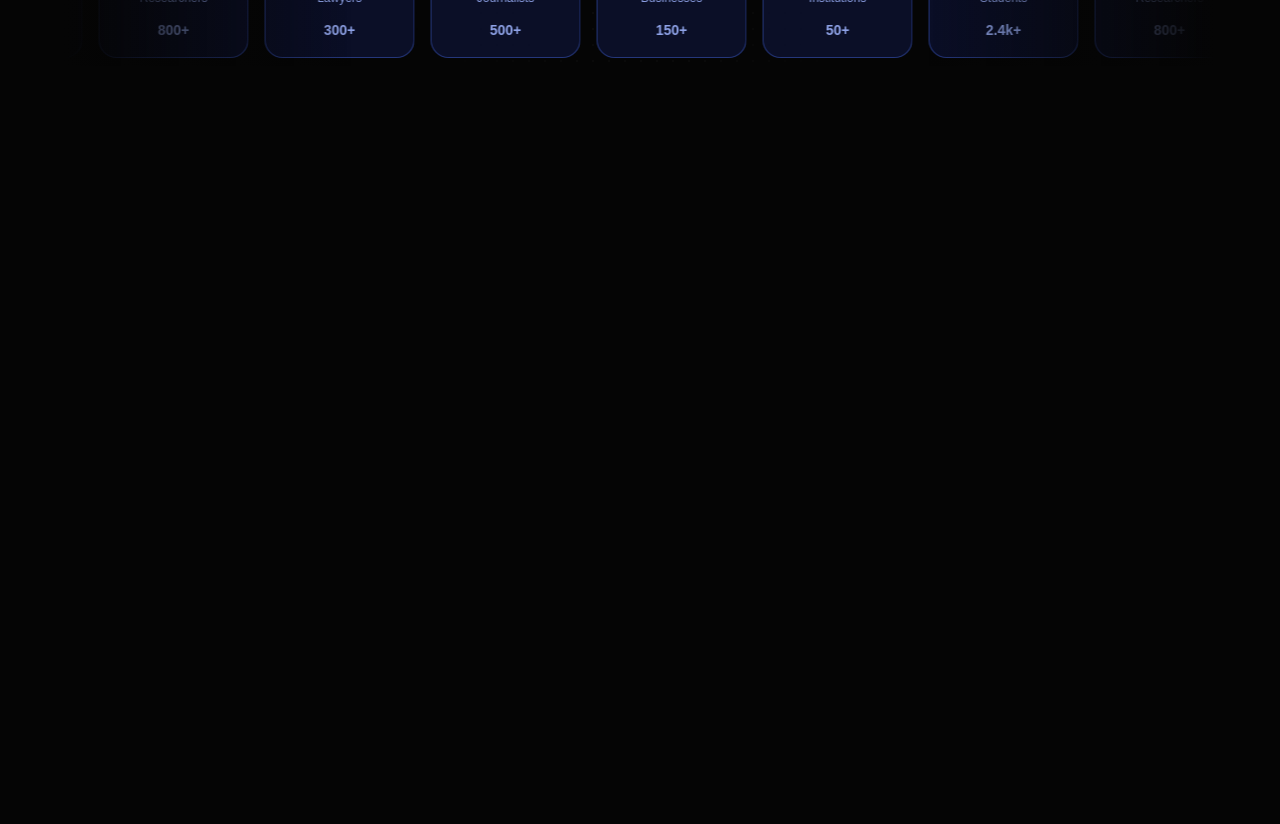
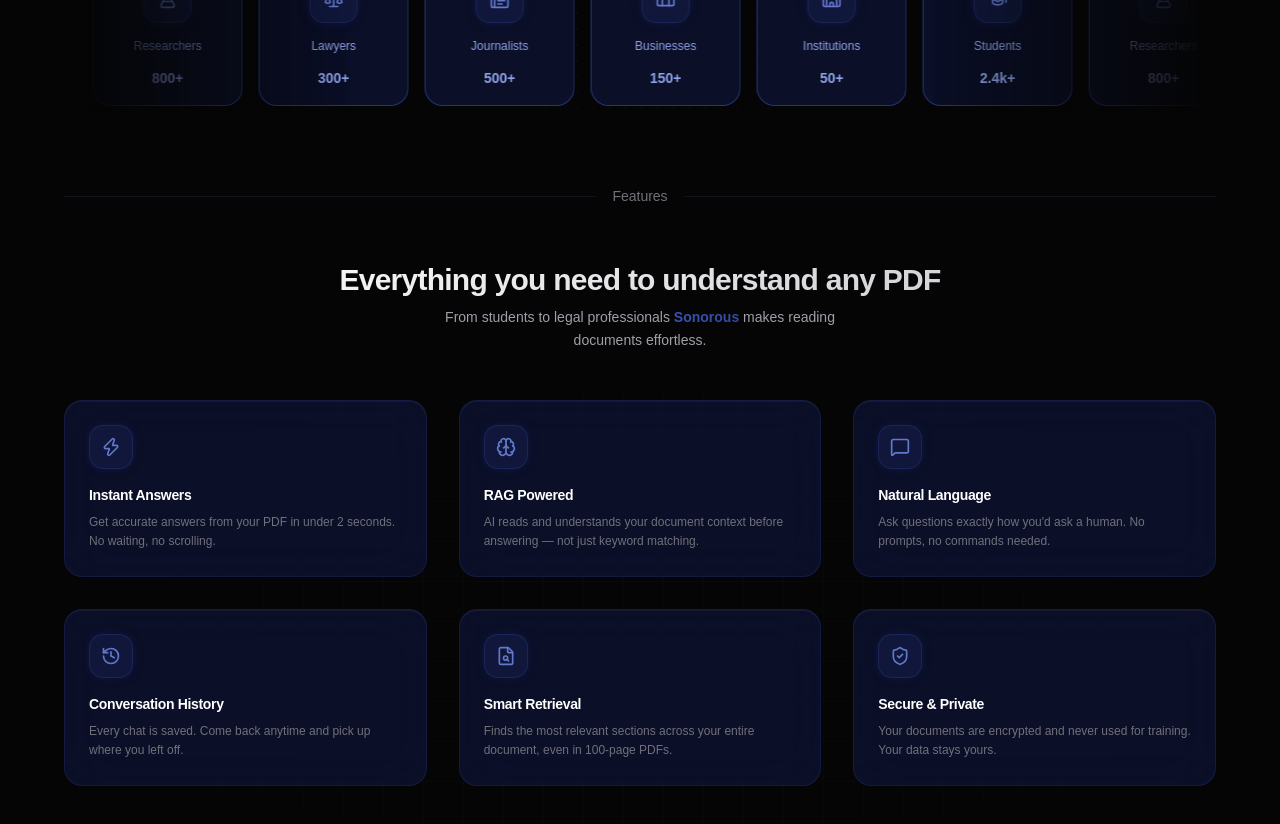
Before and after one commit to adhamahmed23A/Pdf-Analyzer-Mern-stack, a React (Vite) app: page / in a window 1280 px wide. Shown: the part 1260-2084 px from the top of the page. Before the commit the page ends 1374 px from the top, so only its background shows below. Built offline with nearby package versions, Linux system fonts and the light colour scheme.

Commit message:
Finished the animated feature section

```diff
--- /dev/null
+++ b/src/components/ui/grid-pattern.tsx
@@ -0,0 +1,79 @@
+import React from "react";
+import { cn } from "@/lib/utils";
+
+interface GridPatternProps {
+  width?: number;
+  height?: number;
+  x?: number;
+  y?: number;
+  squares?: [number, number][];
+  strokeDasharray?: string;
+  className?: string;
+  [key: string]: any;
+}
+
+export function GridPattern({
+  width = 40,
+  height = 40,
+  x = -1,
+  y = -1,
+  strokeDasharray = "0",
+  squares,
+  className,
+  ...props
+}: GridPatternProps) {
+  const id = React.useId();
+
+  return (
+    <svg
+      aria-hidden="true"
+      className={cn(
+        "pointer-events-none absolute inset-0 h-full w-full fill-gray-400/30 stroke-gray-400/30",
+        className,
+      )}
+      {...(props as any)}
+    >
+      <defs>
+        <pattern
+          height={height}
+          id={id}
+          patternUnits="userSpaceOnUse"
+          width={width}
+          x={x}
+          y={y}
+        >
+          <path
+            d={`M.5 ${height}V.5H${width}`}
+            fill="none"
+            strokeDasharray={strokeDasharray}
+          />
+        </pattern>
+      </defs>
+      <rect fill={`url(#${id})`} height="100%" strokeWidth={0} width="100%" />
+      {squares && (
+        <svg
+          aria-label="Grid squares"
+          className="overflow-visible"
+          role="img"
+          x={x}
+          y={y}
+        >
+          {squares.map(([x, y], index) => (
+            <rect
+              height={height - 1}
+              key={`${x}-${y}-${index}`}
+              strokeWidth="0"
+              width={width - 1}
+              x={x * width + 1}
+              y={y * height + 1}
+            />
+          ))}
+        </svg>
+      )}
+    </svg>
+  );
+}
+
+export type { GridPatternProps };
+
+export default GridPattern;
--- /dev/null
+++ b/src/constants/FeaturesData.ts
@@ -0,0 +1,47 @@
+import {
+  Zap,
+  Brain,
+  ShieldCheck,
+  History,
+  FileSearch,
+  MessageSquare,
+} from "lucide-react";
+
+export const FeaturesData = [
+  {
+    icon: Zap,
+    title: "Instant Answers",
+    description:
+      "Get accurate answers from your PDF in under 2 seconds. No waiting, no scrolling.",
+  },
+  {
+    icon: Brain,
+    title: "RAG Powered",
+    description:
+      "AI reads and understands your document context before answering — not just keyword matching.",
+  },
+  {
+    icon: MessageSquare,
+    title: "Natural Language",
+    description:
+      "Ask questions exactly how you'd ask a human. No prompts, no commands needed.",
+  },
+  {
+    icon: History,
+    title: "Conversation History",
+    description:
+      "Every chat is saved. Come back anytime and pick up where you left off.",
+  },
+  {
+    icon: FileSearch,
+    title: "Smart Retrieval",
+    description:
+      "Finds the most relevant sections across your entire document, even in 100-page PDFs.",
+  },
+  {
+    icon: ShieldCheck,
+    title: "Secure & Private",
+    description:
+      "Your documents are encrypted and never used for training. Your data stays yours.",
+  },
+];
--- a/src/constants/MotionVariants.tsx
+++ b/src/constants/MotionVariants.tsx
@@ -28,4 +28,8 @@ export const MotionVariants = {
     container,
     item,
   },
+  cardAnimation: {
+    hidden: { opacity: 0, y: 40, filter: "blur(4px)" },
+    show: { opacity: 1, y: 0, filter: "blur(0px)" },
+  },
 };
--- /dev/null
+++ b/src/routes/home/components/features.card.tsx
@@ -0,0 +1,66 @@
+/*
+ * Imports
+ */
+import { cn } from "@/lib/utils";
+import { MotionVariants } from "@/constants/MotionVariants";
+import { motion } from "motion/react";
+import type { LucideProps } from "lucide-react";
+const { cardAnimation } = MotionVariants;
+
+/*
+ * Types
+ */
+type Props = {
+  feature: {
+    icon: React.ForwardRefExoticComponent<
+      Omit<LucideProps, "ref"> & React.RefAttributes<SVGSVGElement>
+    >;
+    description: string;
+    title: string;
+  };
+  index: number;
+};
+export const FeatureCard = ({ feature, index }: Props) => {
+  return (
+    <>
+      <motion.div
+        key={feature.title}
+        variants={cardAnimation}
+        initial="hidden"
+        whileInView="show"
+        viewport={{ amount: "some", margin: "-60px" }}
+        transition={{
+          duration: 0.6,
+          delay: index * 0.1,
+        }}
+        className={cn(
+          "group rounded-2xl p-6 transition-all duration-300 hover:-translate-y-1 cursor-pointer",
+          "bg-[#0d1230]/80 backdrop-blur-xl",
+          "border border-[#3852b4]/20 hover:border-[#3852b4]/45",
+          "shadow-[inset_0_1px_0_rgba(255,255,255,0.05)]",
+          "hover:shadow-[inset_0_1px_0_rgba(255,255,255,0.05),0_8px_32px_rgba(56,82,180,0.12)]",
+        )}
+      >
+        {/* Icon */}
+        <div
+          className={cn(
+            "w-11 h-11 rounded-xl flex items-center justify-center mb-4",
+            "bg-[#3852b4]/15 border border-[#3852b4]/25",
+            "shadow-[0_0_12px_rgba(56,82,180,0.15)]",
+            "group-hover:shadow-[0_0_20px_rgba(56,82,180,0.35)] transition-all duration-300",
+          )}
+        >
+          <feature.icon size={20} className="text-[#6278cc]" />
+        </div>
+
+        {/* Text */}
+        <h3 className="text-sm font-semibold text-white mb-2 tracking-tight">
+          {feature.title}
+        </h3>
+        <p className="text-xs text-zinc-500 leading-relaxed">
+          {feature.description}
+        </p>
+      </motion.div>
+    </>
+  );
+};
--- /dev/null
+++ b/src/routes/home/components/features.section.tsx
@@ -0,0 +1,50 @@
+/*
+ * Imports
+ */
+import GridPattern from "@/components/ui/grid-pattern";
+import { cn } from "@/lib/utils";
+import { motion } from "motion/react";
+import { FeaturesData } from "@/constants/FeaturesData";
+import { FeatureCard } from "./features.card";
+
+export const FeaturesSection = () => {
+  return (
+    <div className="relative w-full min-h-screen overflow-hidden">
+      {/* Grid Pattern */}
+      <GridPattern
+        x={-1}
+        y={-1}
+        className={cn(
+          "[mask-image:radial-gradient(ellipse_at_center,white_30%,transparent_70%)] opacity-[8%]",
+        )}
+      />
+      {/* Content sits on top */}
+      <div className="relative z-10 h-full">
+        <motion.div
+          initial={{ opacity: 0, y: 20 }}
+          whileInView={{ opacity: 1, y: 0 }}
+          viewport={{ amount: "some", margin: "0px 0px -100px 0px" }}
+          transition={{ duration: 0.6, ease: [0.22, 1, 0.36, 1] }}
+          className="flex flex-col items-center text-center gap-2 mb-12"
+        >
+          <h2 className="text-3xl font-semibold tracking-tight bg-clip-text text-transparent bg-linear-120 dark:from-zinc-100 dark:via-zinc-200 dark:to-zinc-300 from-zinc-700 via-zinc-800 to-zinc-900">
+            Everything you need to understand any PDF
+          </h2>
+          <p className="text-sm text-zinc-400 max-w-md leading-relaxed">
+            From students to legal professionals{" "}
+            <span className="font-semibold bg-clip-text text-transparent bg-linear-120 from-brand-color to-brand-color/90">
+              Sonorous
+            </span>{" "}
+            makes reading documents effortless.
+          </p>
+        </motion.div>
+
+        <div className="grid grid-cols-1 sm:grid-cols-2 lg:grid-cols-3 gap-8">
+          {FeaturesData.map((feature, index) => (
+            <FeatureCard key={feature.title} feature={feature} index={index} />
+          ))}
+        </div>
+      </div>
+    </div>
+  );
+};
--- a/src/routes/home/home.route.tsx
+++ b/src/routes/home/home.route.tsx
@@ -5,11 +5,12 @@ import Divider from "@/components/ui/divider";
 import { HeroSection } from "./components/hero.section";
 import { HeroWrapper } from "./components/hero.wrapper";
 import { MarqueeSection } from "./components/marquee.section";
+import { FeaturesSection } from "./components/features.section";
 
 export const HomeRoute = () => {
   return (
     <>
-      <div className="w-full min-h-screen mb-12 flex flex-col  ">
+      <div className="w-full min-h-screen mb-12 flex flex-col gap-6 ">
         <HeroWrapper>
           <section className="w-full flex justify-center items-center mt-32 ">
             <HeroSection />
@@ -23,6 +24,14 @@ export const HomeRoute = () => {
         <section className="main-x-padding">
           <MarqueeSection />
         </section>
+        <div className="main-x-padding">
+          <Divider variant="solid" className="mt-12">
+            Features
+          </Divider>
+        </div>
+        <section className="main-x-padding">
+          <FeaturesSection />
+        </section>
       </div>
     </>
   );
```
